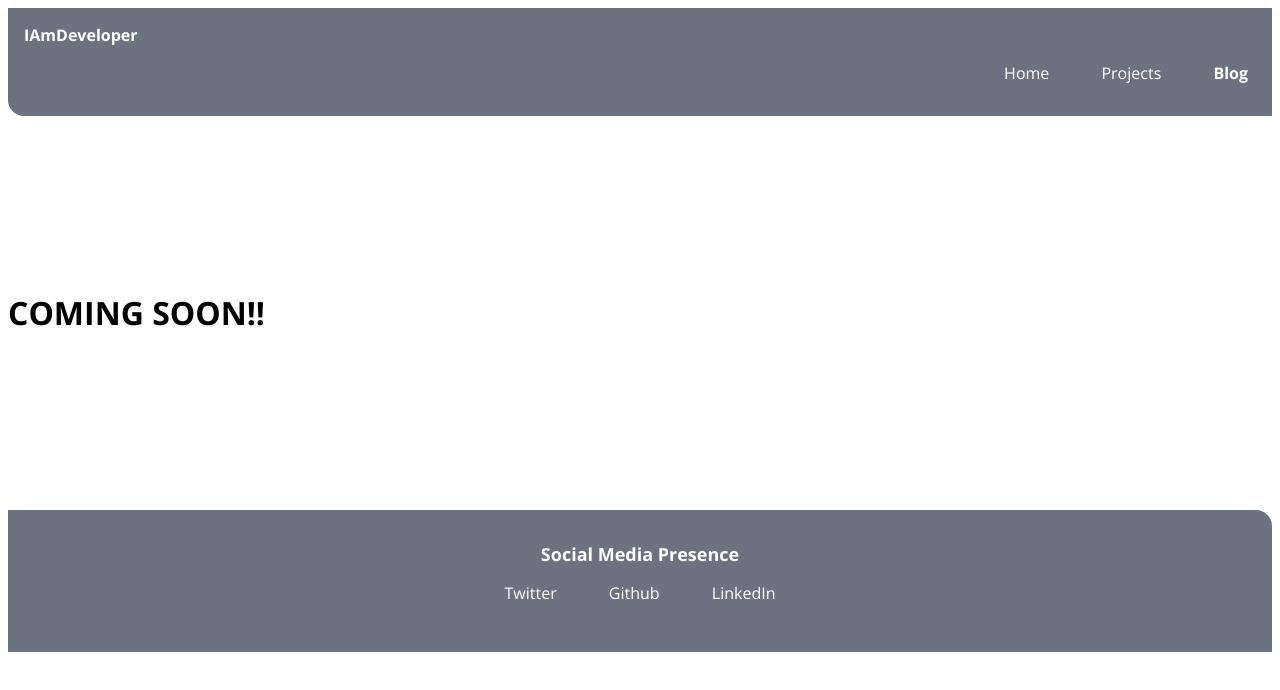
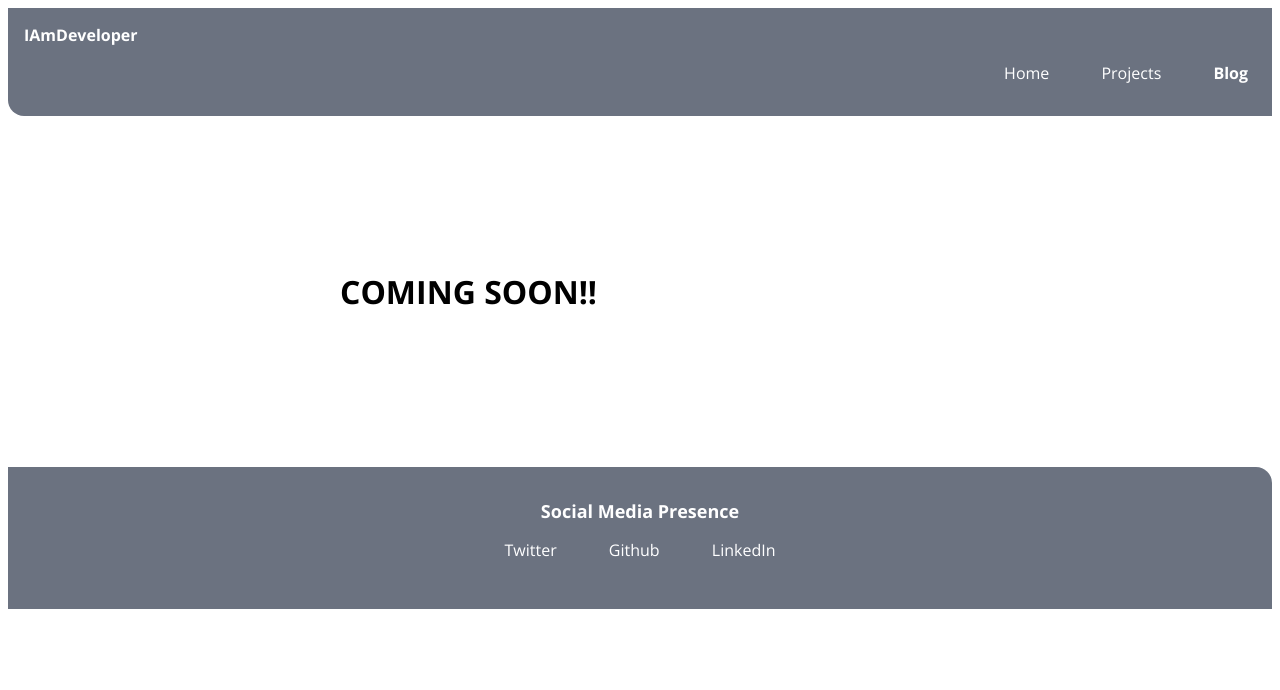
Before and after one commit to SaitejaXSR/xsetraw.com, a plain HTML site: page blog.html in a window 1280 px wide. Drawn offline with nearby package versions, Linux system fonts and the light colour scheme.

Commit message:
message: center

```diff
--- a/blog.html
+++ b/blog.html
@@ -29,7 +29,7 @@
 <br>
 <br>
 <br>
-<h1>COMING SOON!!</h1>
+<h1 class="container container-center">COMING SOON!!</h1>
 <br>
 <br>
 <br>
```
Also changed, not shown: projects.html (+1 -1 lines).
